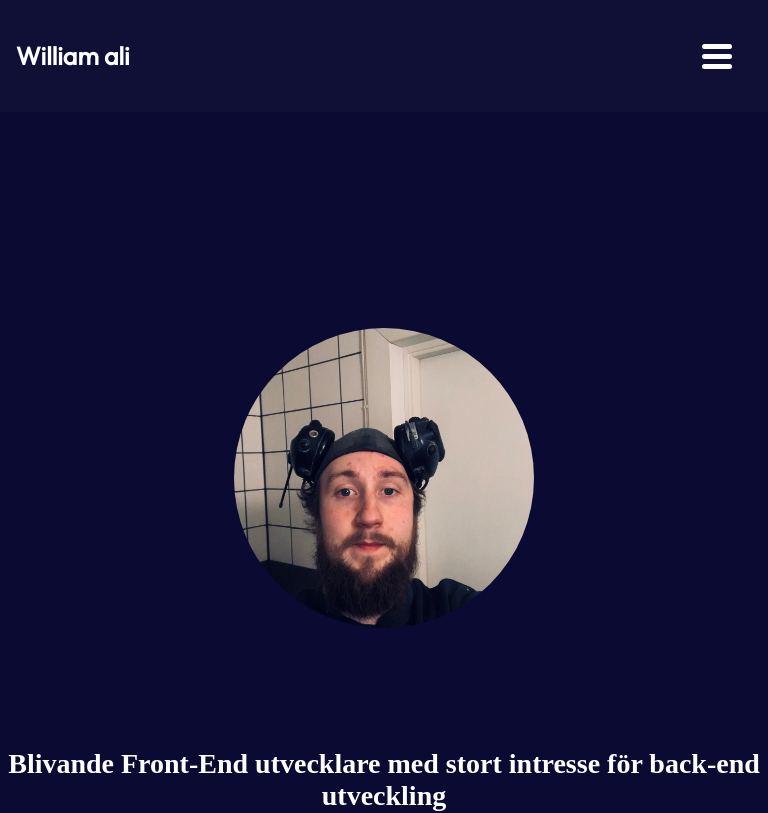
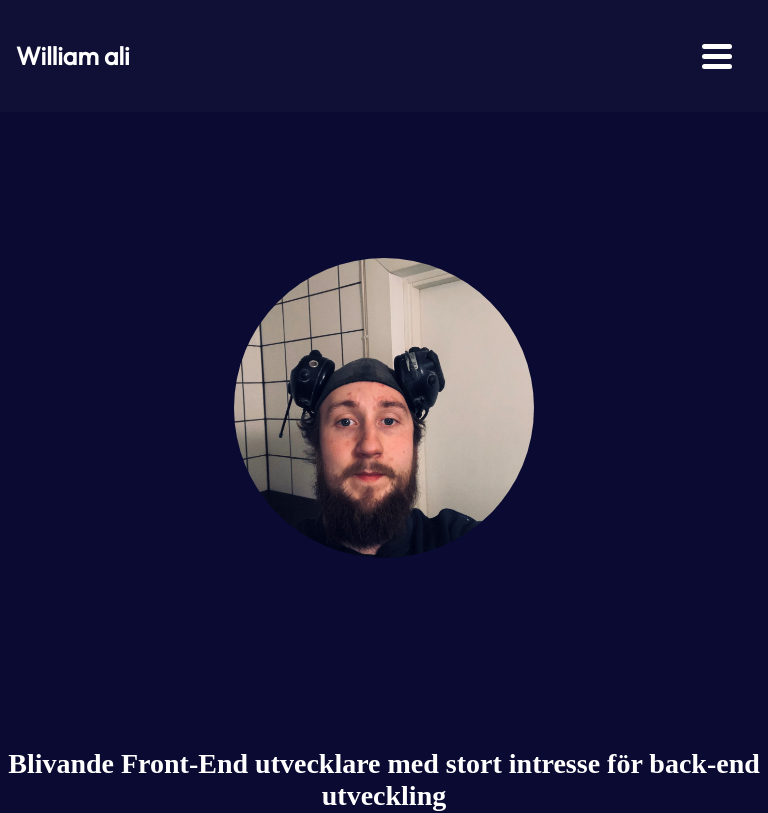
Before and after one commit to prodigystudios/MainPortfolio, a Vue app: page / in a window 768 px wide. Shown: the top 813 px of the page. Built offline with nearby package versions, Linux system fonts and the light colour scheme; a web font is replaced by a local one.

Commit message:
Fixed small changes for media

```diff
--- a/src/components/HeroSection.vue
+++ b/src/components/HeroSection.vue
@@ -216,11 +216,44 @@ export default {
     }
 }
 
-@media screen and (min-width: 769px) and (max-width: 1440px) {
-    .hero-container h1 {
+@media screen and (min-width: 426px) and (max-width: 768px)
+{
+
+    .hero-container
+    {
+        display: flex;
+        height: 1000px;
+        align-items: center;
+        flex-direction: column-reverse;
+        margin-left: 0;
+        gap: 20px;
+    }
+
+
+    .hero-container h1
+    {
+        margin-top: 20px;
+        font-size: 28px;
+        width: 100%;
+        text-align: center;
+    }
+
+    .img
+    {
+        margin-top: 50px;
+        margin-bottom: 150px;
+    }
+}
+
+@media screen and (min-width: 769px) and (max-width: 1440px)
+{
+    .hero-container h1
+    {
         font-size: 35px;
     }
-    .hero-container p {
+
+    .hero-container p
+    {
         font-size: 15px;
     }
 }
```
